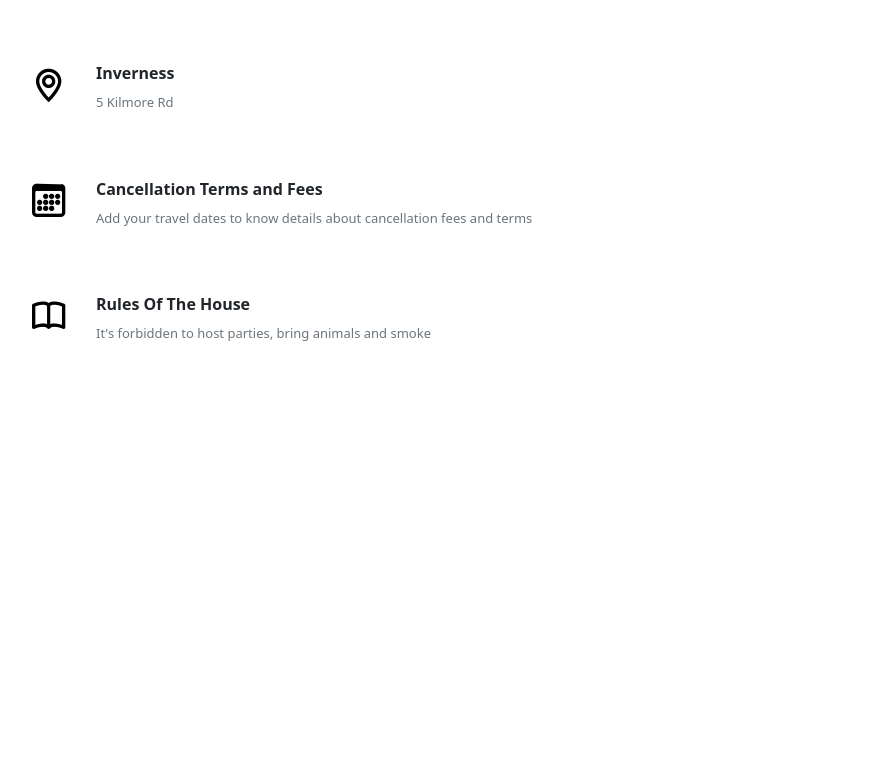
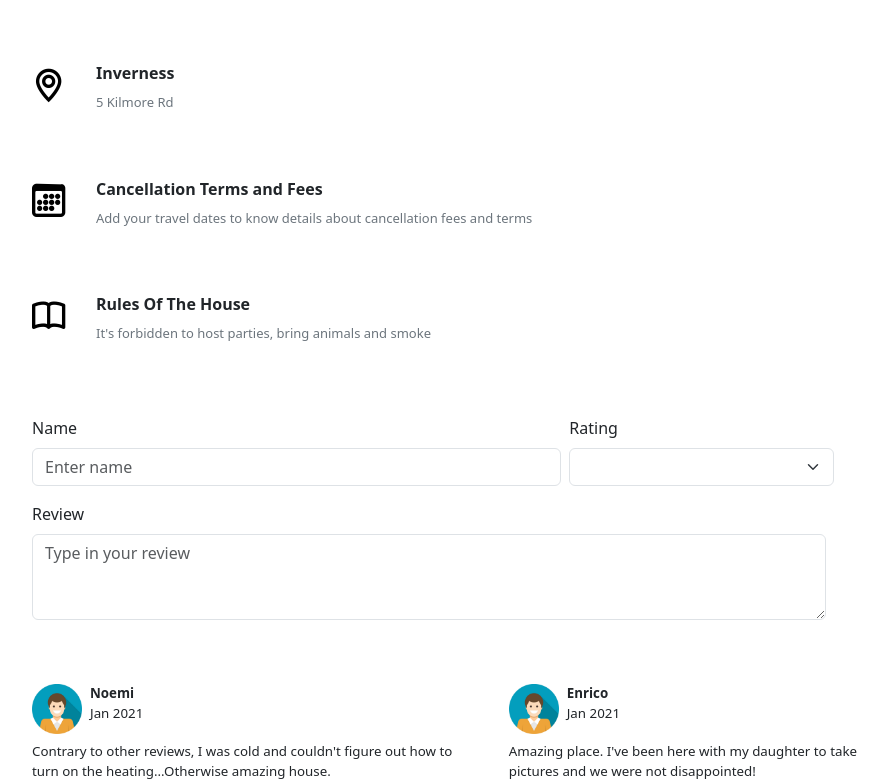
Before and after one commit to SilkySmooth91/BuildWeek2, a plain HTML site: page airbnb3.html in a window 1280 px wide. Shown: the part 875-1657 px from the top of the page, without its empty margins (192-1079 px from the left). Before the commit the page ends 1243 px from the top, so only its background shows below. Drawn offline with nearby package versions, Linux system fonts and the light colour scheme.

Commit message:
inserimento reviews

```diff
--- a/airbnb3.html
+++ b/airbnb3.html
@@ -155,10 +155,61 @@
               <p class="text-secondary">It's forbidden to host parties, bring animals and smoke</p>
             </div>
           </div>
+        </section>
+        <section>
+          <div class="d-flex flex-row">
+            <div class="text mt-5 row">
+              <div class="mb-3 d-flex flex-row gap-2">
+                <div class="col-lg-8">
+                  <label for="exampleFormControlInput1" class="form-label">Name</label>
+                  <input type="text" class="form-control" id="exampleFormControlInput1" placeholder="Enter name">
+                </div>
+                <div class="col-lg-4">
+                  <label for="exampleFormControlInput1" class="form-label">Rating</label>
+                  <select class="form-select" aria-label="Default select example">
+                    <option selected><img src="assets/star.svg" alt=""></option>
+                    <option value="1">One</option>
+                    <option value="2">Two</option>
+                    <option value="3">Three</option>
+                  </select>
+                </div>
+              </div>
+              <div class="mb-3">
+                <label for="exampleFormControlTextarea1" class="form-label">Review</label>
+                <textarea class="form-control" id="exampleFormControlTextarea1" placeholder="Type in your review" rows="3" cols="40"></textarea>
+              </div>
+            </div>
+          </div>
+        </section>
 
+        <section class="recensioni mt-5">
+          <div class="d-flex flex-row gap-5">
+            <div>
+              <div class="profile d-flex flex-row gap-2">
+                <img src="assets/propic.png" alt="">
+                <div>
+                  <p class="fw-bold">Noemi</p>
+                  <p>Jan 2021</p>
+                </div>
+              </div>
+                <p class="mt-2">Contrary to other reviews, I was cold and couldn't figure out
+                  how to turn on the heating...Otherwise amazing house. </p>
+            </div>
+              <div>
+                <div class="profile d-flex flex-row gap-2">
+                  <img src="assets/propic.png" alt="">
+                  <div>
+                    <p class="fw-bold">Enrico</p>
+                    <p>Jan 2021</p>
+                  </div>
+                </div>
+                  <p class="mt-2">Amazing place. I've been here with my daughter to take
+                    pictures and we were not disappointed!</p>
+              </div>
+            </div>
         </section>
     </main>
-
+    <footer></footer>
     <script src="https://cdn.jsdelivr.net/npm/@popperjs/core@2.11.8/dist/umd/popper.min.js" integrity="sha384-I7E8VVD/ismYTF4hNIPjVp/Zjvgyol6VFvRkX/vR+Vc4jQkC+hVqc2pM8ODewa9r" crossorigin="anonymous"></script>
     <script src="https://cdn.jsdelivr.net/npm/bootstrap@5.3.3/dist/js/bootstrap.min.js" integrity="sha384-0pUGZvbkm6XF6gxjEnlmuGrJXVbNuzT9qBBavbLwCsOGabYfZo0T0to5eqruptLy" crossorigin="anonymous"></script>
 </body>
--- a/assets/style/airbnb3.css
+++ b/assets/style/airbnb3.css
@@ -109,3 +109,10 @@ main {
 #description div.d-flex.align-items-center.mb-4 > div.d-flex.flex-column.gap-2 > p:last-of-type {
     font-size: small;
 }
+
+.profile > img {
+    width: 50px;
+}
+.recensioni {
+   font-size: smaller;
+}
```
Also changed, not shown: assets/star-svgrepo-com.svg (added), assets/star.svg (added).
